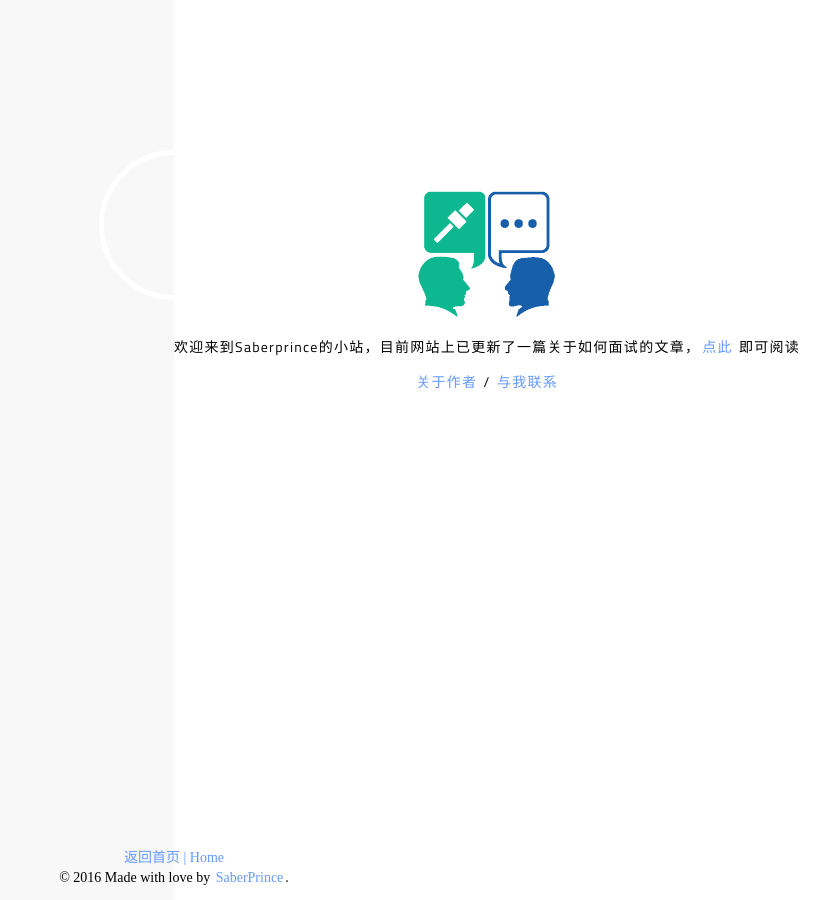
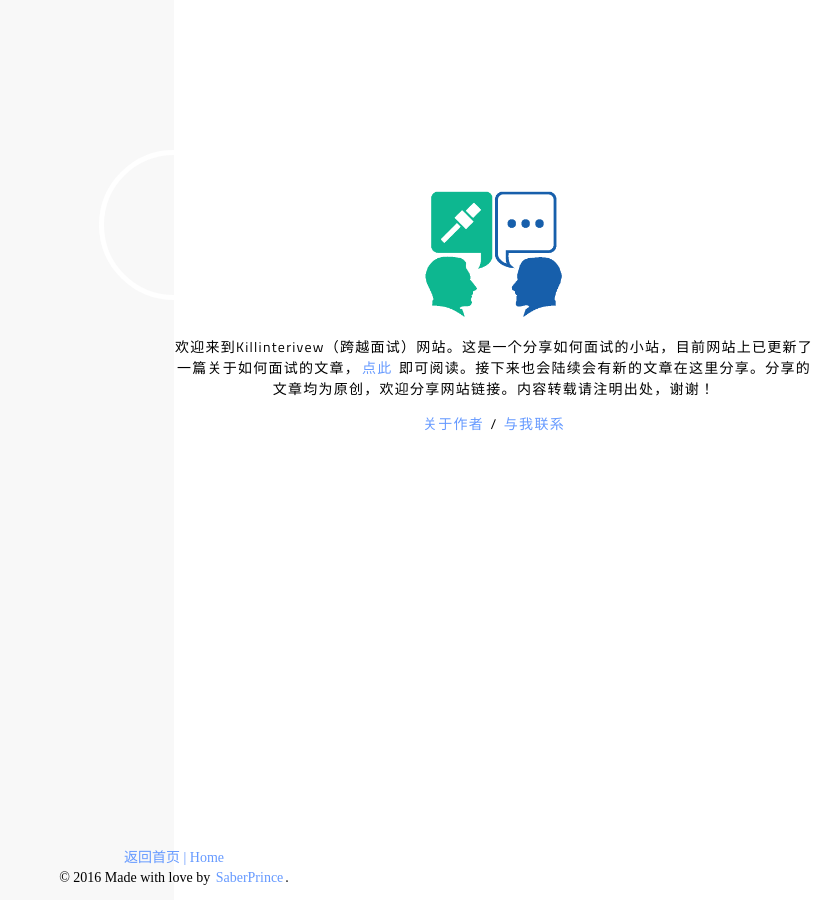
Before and after one commit to saberprince/saberprince.github.io, a Jekyll site: the page built from index.html, in a window 1280 px wide. Shown: the whole page, without its empty margins (466-1280 px from the left). Built offline with Jekyll 4.4.1, drawn with Linux system fonts in a browser that asks for light colours; nearby versions of some CDN libraries; library files that are not in the unit come from our copies.

Commit message:
Update index.html

```diff
--- a/index.html
+++ b/index.html
@@ -4,7 +4,7 @@ title: Saberprince's Homepage
 ---
 <div class="index-wrapper">
    <img src="/assets/img/interview2.jpg" height="142" width="142">
-   <p>欢迎来到Saberprince的小站，目前网站上已更新了一篇关于如何面试的文章，<a class="link-1" href="{{ site.posts[0].url }}">点此</a> 即可阅读</p>
+   <p>欢迎来到Killinterivew（跨越面试）网站。这是一个分享如何面试的小站，目前网站上已更新了一篇关于如何面试的文章，<a class="link-1" href="{{ site.posts[0].url }}">点此</a> 即可阅读。接下来也会陆续会有新的文章在这里分享。分享的文章均为原创，欢迎分享网站链接。内容转载请注明出处，谢谢！</p>
    <a class="link-1" href="/about/">关于作者</a> /
    <a class="link-1" href="/contact/">与我联系</a>
 </div>
```
